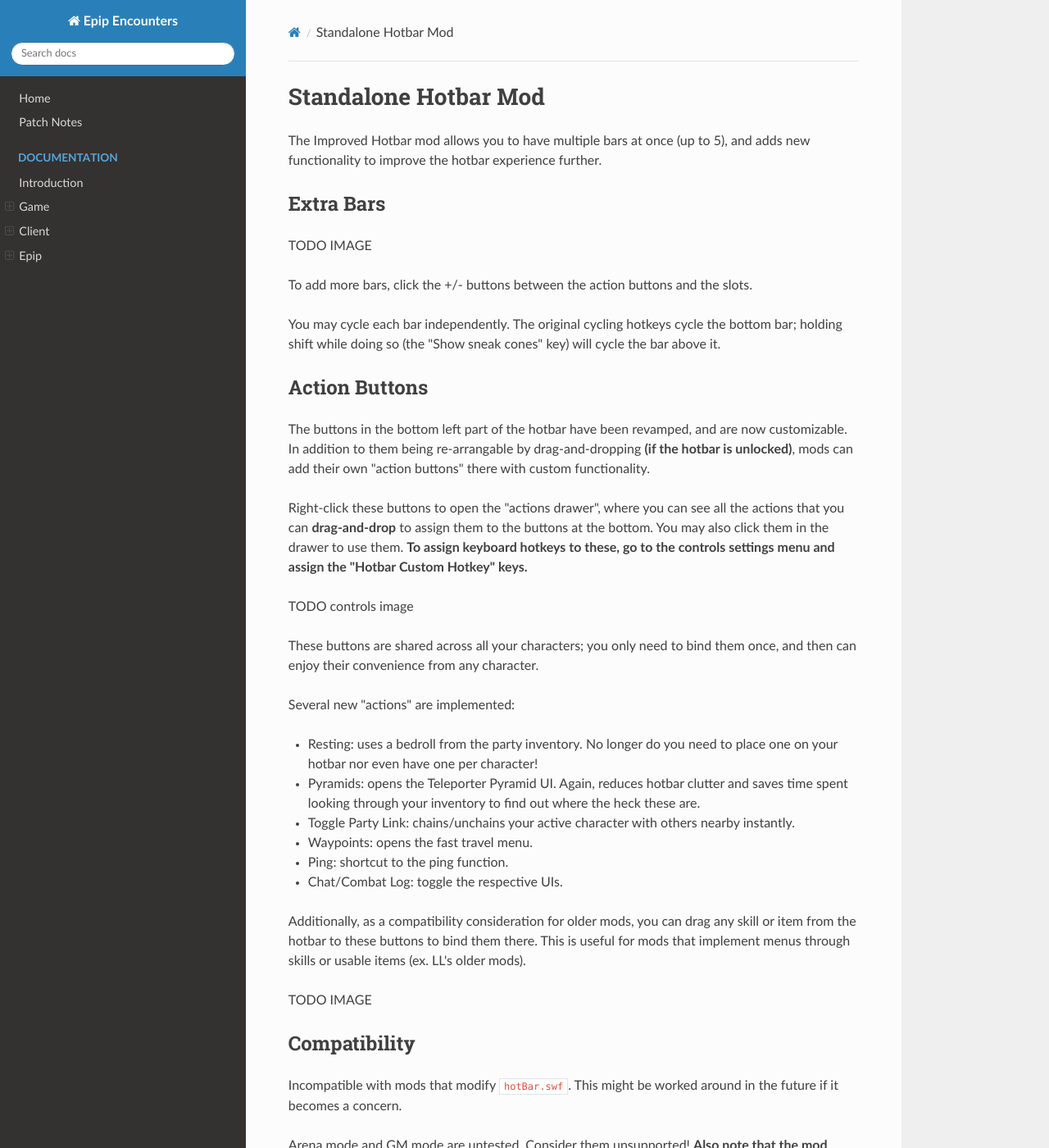
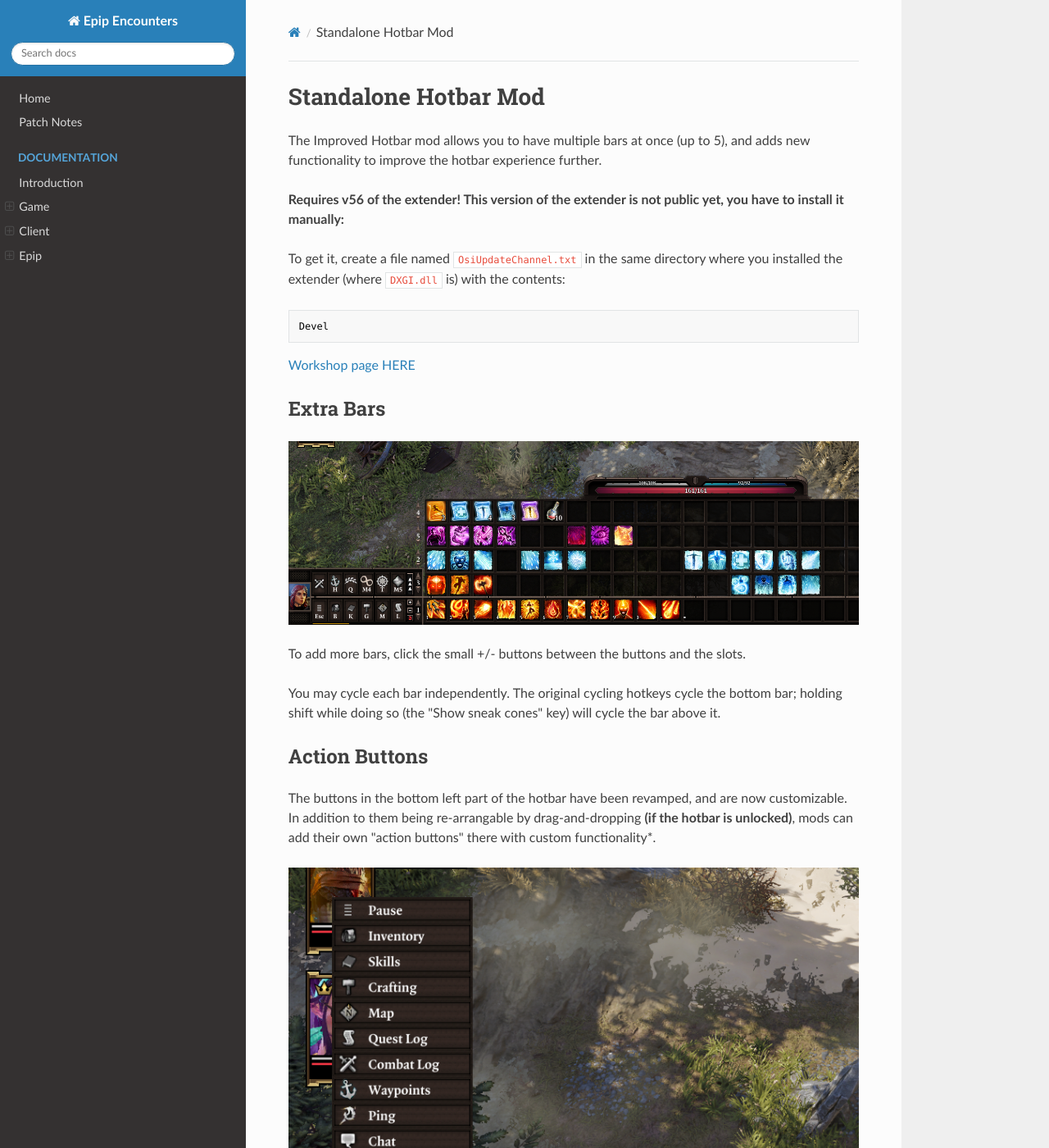
Before and after one commit to PinewoodPip/epip, an MkDocs documentation site: the page built from docs/hotbar-standalone.md, in a window 1280 px wide and 1400 px high. Shown: the whole window at 82% size. Built offline with MkDocs 1.6.1, drawn with Linux system fonts in a browser that asks for light colours; nearby versions of some CDN libraries; some of the changed text lies outside the part shown.

Commit message:
Add hotbar standalone page

````diff
--- a/docs/hotbar-standalone.md
+++ b/docs/hotbar-standalone.md
@@ -2,36 +2,47 @@
 
 The Improved Hotbar mod allows you to have multiple bars at once (up to 5), and adds new functionality to improve the hotbar experience further.
 
+**Requires v56 of the extender! This version of the extender is not public yet, you have to install it manually:**
+
+To get it, create a file named `OsiUpdateChannel.txt` in the same directory where you installed the extender (where `DXGI.dll` is) with the contents:
+```json
+Devel
+```
+
+[Workshop page HERE](https://steamcommunity.com/sharedfiles/filedetails/?id=2759281297)
+
 ## Extra Bars
 
-TODO IMAGE
+![Extra bars.](img/hotbar/five_bars.png)
 
-To add more bars, click the +/- buttons between the action buttons and the slots.
+To add more bars, click the small +/- buttons between the buttons and the slots.
 
 You may cycle each bar independently. The original cycling hotkeys cycle the bottom bar; holding shift while doing so (the "Show sneak cones" key) will cycle the bar above it.
 
 ## Action Buttons
 
-The buttons in the bottom left part of the hotbar have been revamped, and are now customizable. In addition to them being re-arrangable by drag-and-dropping **(if the hotbar is unlocked)**, mods can add their own "action buttons" there with custom functionality.
+The buttons in the bottom left part of the hotbar have been revamped, and are now customizable. In addition to them being re-arrangable by drag-and-dropping **(if the hotbar is unlocked)**, mods can add their own "action buttons" there with custom functionality*.
 
-Right-click these buttons to open the "actions drawer", where you can see all the actions that you can **drag-and-drop** to assign them to the buttons at the bottom. You may also click them in the drawer to use them. **To assign keyboard hotkeys to these, go to the controls settings menu and assign the "Hotbar Custom Hotkey" keys.**
+![Custom hotkeys.](img/hotbar/hotkeys.png)
 
-TODO controls image
+Right-click these buttons (or click the button with the ^ arrows) to open the "actions drawer", where you can see all the actions that you can **drag-and-drop** to assign them to the buttons at the bottom. You may also click them in the drawer to use them. **To assign keyboard hotkeys to these, go to the controls settings menu and assign the "Hotbar Custom Hotkey" keys.**
+
+![Assign/unbind these!](img/hotbar/bindings_warning.png)
 
 These buttons are shared across all your characters; you only need to bind them once, and then can enjoy their convenience from any character.
 
 Several new "actions" are implemented:
 
-- Resting: uses a bedroll from the party inventory. No longer do you need to place one on your hotbar nor even have one per character!
-- Pyramids: opens the Teleporter Pyramid UI. Again, reduces hotbar clutter and saves time spent looking through your inventory to find out where the heck these are.
-- Toggle Party Link: chains/unchains your active character with others nearby instantly.
-- Waypoints: opens the fast travel menu.
-- Ping: shortcut to the ping function.
-- Chat/Combat Log: toggle the respective UIs.
+- **Resting**: uses a bedroll from the party inventory. No longer do you need to place one on your hotbar nor even have one per character!
+- **Pyramids**: opens the Teleporter Pyramid UI. Again, reduces hotbar clutter and saves time spent looking through your inventory to find out where the heck these are.
+- **Chain/unchain**: chains/unchains your active character with others nearby instantly.
+- **Waypoints**: opens the fast travel menu.
+- **Ping**: shortcut to the ping function.
+- **Chat/Combat Log**: toggle the respective UIs. The original char button has been yeeted.
 
 Additionally, as a compatibility consideration for older mods, you can drag any skill or item from the hotbar to these buttons to bind them there. This is useful for mods that implement menus through skills or usable items (ex. LL's older mods).
 
-TODO IMAGE
+*Documentation pending completion; if someone wants to start making custom buttons with these already let me know; the API won't change.
 
 ## Compatibility
 Incompatible with mods that modify `hotBar.swf`. This might be worked around in the future if it becomes a concern.
@@ -45,7 +56,9 @@ Compatibility considerations:
 - Epic Encounters 2: the original actions remain (Source Infuse, Meditate)
 
 ## Known issues
+- On lower resolutions, a piece of art from the right-most edge might "clip" into the slots area
 - Some art is ugly/unfinished
+- **Upon making new profiles, the keybindings used for the customizable buttons aren't reset** - check them if your keys start doing weird stuff in a new game!
 - Items slotted into the customizable buttons don't display proper names
 - Skills slotted into the customizable buttons don't grey out properly, ex. if you don't meet their requirements (doesn't affect their use)
 - The console log is spammed during session reloads
````
Also changed, not shown: docs/img/hotbar/bindings_warning.png (added), docs/img/hotbar/context_menu.png (added), docs/img/hotbar/five_bars.png (added), docs/img/hotbar/hotkeys.png (added).
